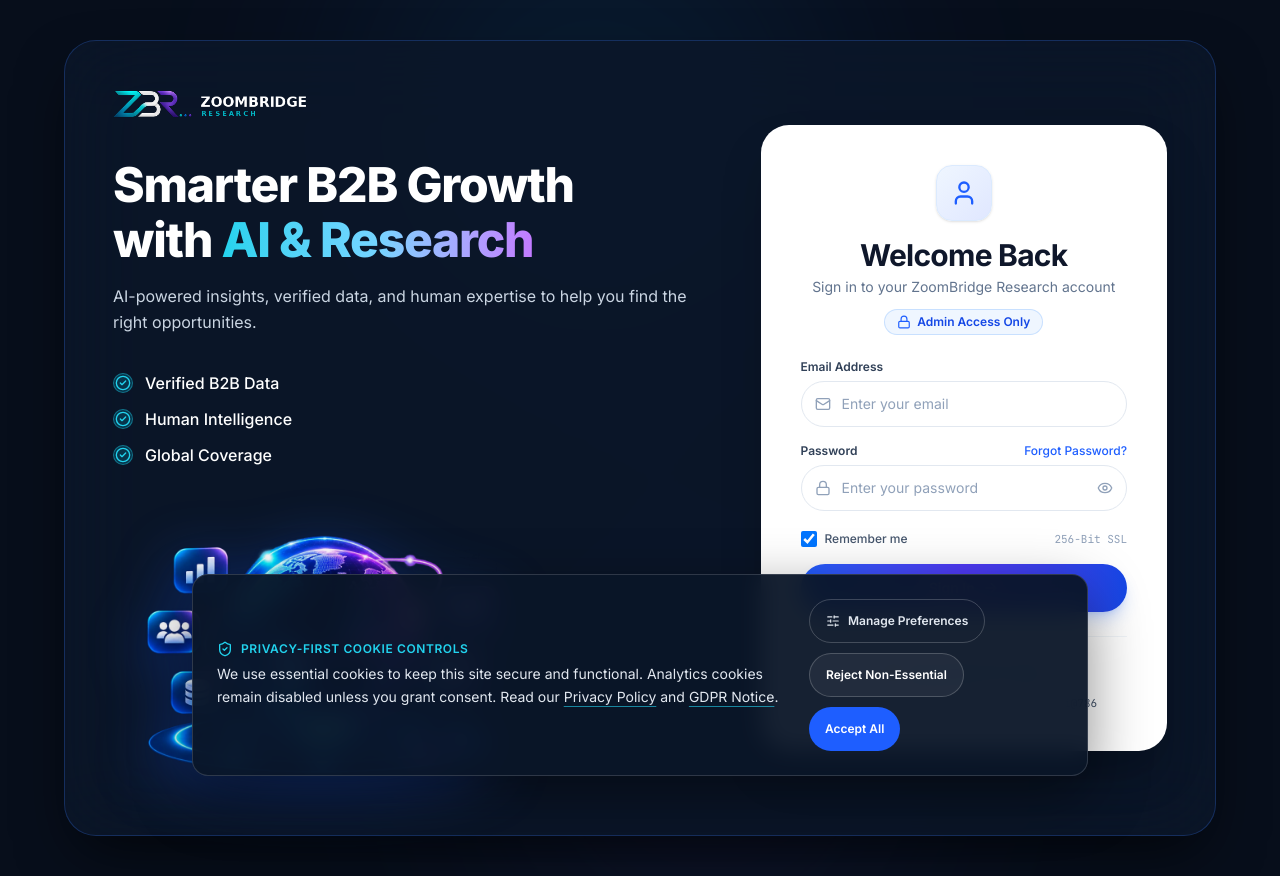
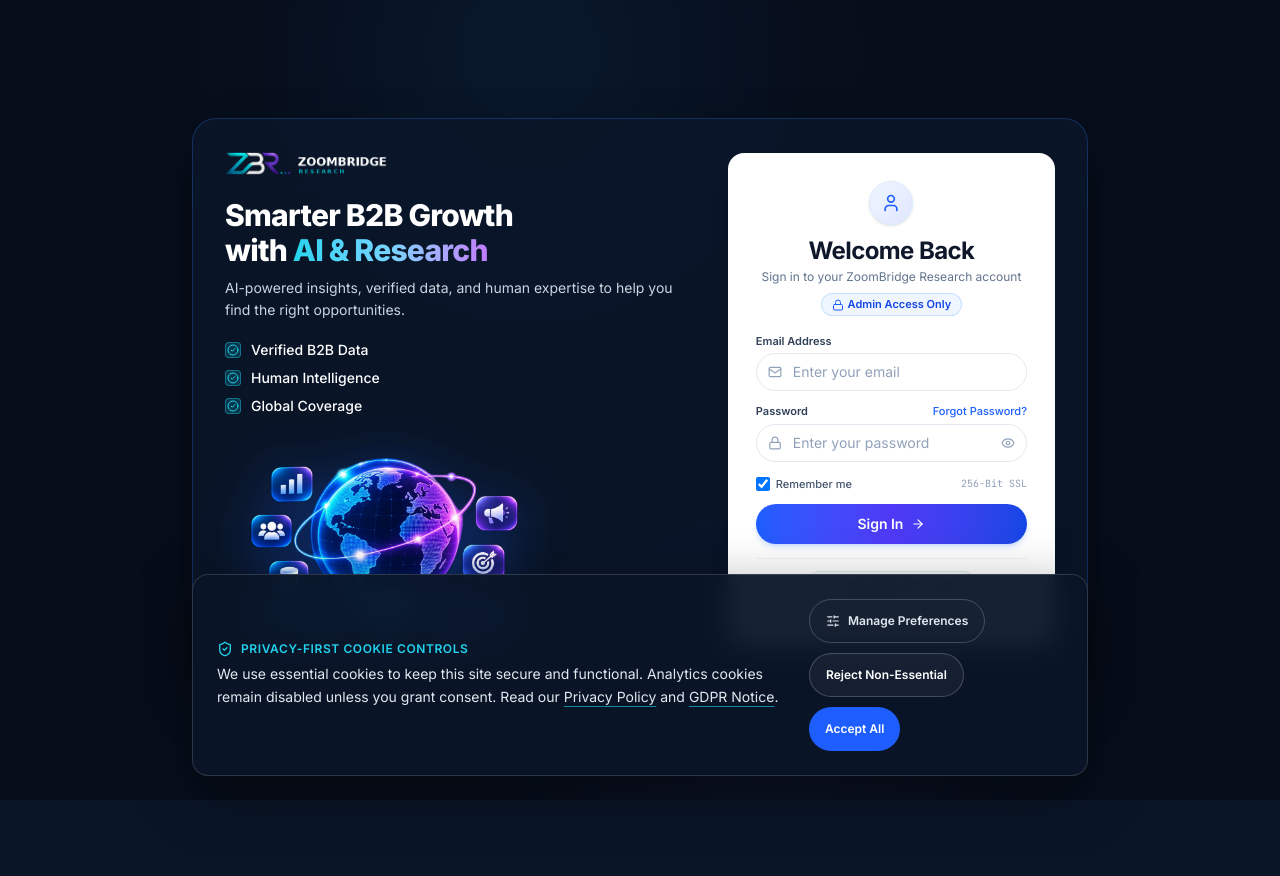
Before and after one commit to arbazmurme/zoombridge, a Next.js app: page /abm-scoring in a window 1280 px wide. After the commit the page ends 800 px from the top, so only its background shows below. Built offline with nearby package versions, Linux system fonts and the light colour scheme; no server answers.

Commit message:
fix(abm): make login card compact to fit standard viewports without vertical scrolling

```diff
--- a/src/components/abm/AbmAdminLogin.tsx
+++ b/src/components/abm/AbmAdminLogin.tsx
@@ -80,7 +80,7 @@ export function AbmAdminLogin({ onSuccess }: AbmAdminLoginProps) {
           setError("Invalid admin password. Please enter the correct password (Ferrari@786) or click Demo Admin Fill.");
         }
       }
-    }, 500);
+    }, 450);
   };
 
   const handleQuickDemoFill = () => {
@@ -90,11 +90,11 @@ export function AbmAdminLogin({ onSuccess }: AbmAdminLoginProps) {
   };
 
   return (
-    <section className="relative min-h-screen flex items-center justify-center px-4 py-10 sm:px-6 lg:px-8 bg-[#070e1b] overflow-hidden">
+    <section className="relative min-h-screen flex items-center justify-center px-4 py-6 sm:px-6 bg-[#070e1b] overflow-hidden">
       {/* Background Cyber Ambient Glows */}
       <div
         aria-hidden="true"
-        className="pointer-events-none absolute -top-40 left-1/4 h-[550px] w-[550px] rounded-full opacity-35 blur-[120px]"
+        className="pointer-events-none absolute -top-40 left-1/4 h-[420px] w-[420px] rounded-full opacity-30 blur-[100px]"
         style={{
           background:
             "radial-gradient(circle, rgba(34,211,238,0.35) 0%, rgba(30,94,255,0.2) 60%, transparent 80%)",
@@ -102,96 +102,96 @@ export function AbmAdminLogin({ onSuccess }: AbmAdminLoginProps) {
       />
       <div
         aria-hidden="true"
-        className="pointer-events-none absolute -bottom-32 right-1/4 h-[500px] w-[500px] rounded-full opacity-30 blur-[130px]"
+        className="pointer-events-none absolute -bottom-32 right-1/4 h-[380px] w-[380px] rounded-full opacity-25 blur-[100px]"
         style={{
           background:
             "radial-gradient(circle, rgba(168,85,247,0.3) 0%, rgba(59,130,246,0.18) 60%, transparent 80%)",
         }}
       />
 
-      {/* Main Glassmorphism Frame Matching Design */}
-      <div className="relative w-full max-w-6xl rounded-[32px] border border-blue-500/25 bg-[#0b172a]/85 p-6 sm:p-10 lg:p-12 shadow-[0_25px_60px_-15px_rgba(0,0,0,0.7)] backdrop-blur-2xl">
-        <div className="grid grid-cols-1 items-center gap-10 lg:grid-cols-12 lg:gap-14">
+      {/* Main Glassmorphism Frame — Compact & Balanced */}
+      <div className="relative w-full max-w-4xl rounded-2xl sm:rounded-3xl border border-blue-500/25 bg-[#0b172a]/90 p-5 sm:p-7 lg:p-8 shadow-[0_20px_50px_-10px_rgba(0,0,0,0.7)] backdrop-blur-2xl">
+        <div className="grid grid-cols-1 items-center gap-6 lg:grid-cols-12 lg:gap-8">
 
           {/* Left Column: Branding, Value Prop & 3D Globe */}
-          <div className="flex flex-col justify-between space-y-8 lg:col-span-7">
+          <div className="flex flex-col justify-between space-y-4 lg:col-span-7">
             {/* Top Brand Logo */}
             <div>
               <Link
                 href="/"
-                className="inline-flex items-center gap-3 transition hover:opacity-90"
+                className="inline-flex items-center gap-2.5 transition hover:opacity-90"
                 aria-label="ZoomBridge Research Home"
               >
-                <ZbrLogo light size={38} />
+                <ZbrLogo light size={32} />
               </Link>
             </div>
 
             {/* Headline & Description */}
-            <div className="space-y-4">
-              <h1 className="text-3xl font-extrabold tracking-tight text-white sm:text-4xl lg:text-5xl leading-[1.15]">
+            <div className="space-y-2">
+              <h1 className="text-2xl font-extrabold tracking-tight text-white sm:text-3xl lg:text-3xl leading-[1.18]">
                 Smarter B2B Growth <br className="hidden sm:inline" />
                 with{" "}
                 <span className="bg-gradient-to-r from-cyan-400 via-sky-300 to-purple-400 bg-clip-text text-transparent">
                   AI &amp; Research
                 </span>
               </h1>
-              <p className="max-w-xl text-sm leading-relaxed text-slate-300 sm:text-base">
+              <p className="max-w-md text-xs sm:text-sm leading-relaxed text-slate-300">
                 AI-powered insights, verified data, and human expertise to help
                 you find the right opportunities.
               </p>
             </div>
 
             {/* Feature Checklist */}
-            <div className="space-y-3 pt-1">
+            <div className="space-y-2 pt-0.5">
               {[
                 "Verified B2B Data",
                 "Human Intelligence",
                 "Global Coverage",
               ].map((item) => (
-                <div key={item} className="flex items-center gap-3 text-white">
-                  <div className="flex h-5 w-5 items-center justify-center rounded-md bg-cyan-500/20 text-cyan-400 border border-cyan-400/40">
-                    <CheckCircle2 className="h-4 w-4" />
+                <div key={item} className="flex items-center gap-2.5 text-white">
+                  <div className="flex h-4 w-4 items-center justify-center rounded bg-cyan-500/20 text-cyan-400 border border-cyan-400/40">
+                    <CheckCircle2 className="h-3 w-3" />
                   </div>
-                  <span className="text-sm font-medium sm:text-base">{item}</span>
+                  <span className="text-xs sm:text-sm font-medium">{item}</span>
                 </div>
               ))}
             </div>
 
             {/* 3D Holographic Globe Illustration */}
-            <div className="relative pt-2 flex justify-center lg:justify-start">
-              <div className="relative w-full max-w-[420px] aspect-[1024/682]">
+            <div className="relative pt-1 flex justify-center lg:justify-start">
+              <div className="relative w-full max-w-[280px] sm:max-w-[320px] aspect-[1024/682]">
                 <Image
                   src="/images/abm-scoring/login-globe.webp"
                   alt="ZoomBridge B2B Global Intelligence Platform"
                   fill
                   priority
-                  sizes="(max-width: 768px) 100vw, 420px"
-                  className="object-contain drop-shadow-[0_15px_30px_rgba(30,94,255,0.4)]"
+                  sizes="(max-width: 768px) 280px, 320px"
+                  className="object-contain drop-shadow-[0_10px_25px_rgba(30,94,255,0.35)]"
                 />
               </div>
             </div>
           </div>
 
-          {/* Right Column: Sleek White Login Card */}
+          {/* Right Column: Sleek White Login Card (Compact) */}
           <div className="w-full lg:col-span-5">
-            <div className="relative rounded-[28px] bg-white p-7 sm:p-10 text-slate-900 shadow-2xl">
+            <div className="relative rounded-2xl bg-white p-5 sm:p-7 text-slate-900 shadow-xl">
               {/* User Avatar Circle */}
-              <div className="mx-auto mb-4 flex h-14 w-14 items-center justify-center rounded-2xl bg-gradient-to-br from-blue-50 to-indigo-100 text-blue-600 shadow-sm border border-blue-100">
-                <User className="h-7 w-7" />
+              <div className="mx-auto mb-2.5 flex h-11 w-11 items-center justify-center rounded-xl bg-gradient-to-br from-blue-50 to-indigo-100 text-blue-600 shadow-sm border border-blue-100">
+                <User className="h-5 w-5" />
               </div>
 
               {/* Card Titles */}
               <div className="text-center">
-                <h2 className="text-2xl font-bold tracking-tight text-slate-900 sm:text-3xl">
+                <h2 className="text-xl sm:text-2xl font-bold tracking-tight text-slate-900">
                   Welcome Back
                 </h2>
-                <p className="mt-1 text-xs text-slate-500 sm:text-sm">
+                <p className="mt-0.5 text-[11px] sm:text-xs text-slate-500">
                   Sign in to your ZoomBridge Research account
                 </p>
 
                 {/* Admin Access Only Badge */}
-                <div className="mt-3 inline-flex items-center gap-1.5 rounded-full border border-blue-200/80 bg-blue-50 px-3 py-1 text-xs font-semibold text-blue-700">
-                  <Lock className="h-3.5 w-3.5 text-blue-600" />
+                <div className="mt-2 inline-flex items-center gap-1 rounded-full border border-blue-200/80 bg-blue-50 px-2.5 py-0.5 text-[11px] font-semibold text-blue-700">
+                  <Lock className="h-3 w-3 text-blue-600" />
                   <span>Admin Access Only</span>
                 </div>
               </div>
@@ -200,9 +200,9 @@ export function AbmAdminLogin({ onSuccess }: AbmAdminLoginProps) {
               {error && (
                 <div
                   role="alert"
-                  className="mt-5 flex items-start gap-2.5 rounded-xl border border-red-200 bg-red-50 p-3.5 text-xs text-red-700 leading-snug"
+                  className="mt-3 flex items-start gap-2 rounded-lg border border-red-200 bg-red-50 p-2.5 text-[11px] text-red-700 leading-snug"
                 >
-                  <ShieldAlert className="h-4 w-4 shrink-0 text-red-600 mt-0.5" />
+                  <ShieldAlert className="h-3.5 w-3.5 shrink-0 text-red-600 mt-0.5" />
                   <div>
                     <span className="font-semibold block">Access Denied</span>
                     <span>{error}</span>
@@ -211,18 +211,18 @@ export function AbmAdminLogin({ onSuccess }: AbmAdminLoginProps) {
               )}
 
               {/* Login Form */}
-              <form onSubmit={handleSubmit} className="mt-6 space-y-4">
+              <form onSubmit={handleSubmit} className="mt-4 space-y-3">
                 {/* Email Address */}
                 <div>
                   <label
                     htmlFor="admin-email"
-                    className="block text-xs font-semibold text-slate-700 mb-1.5"
+                    className="block text-[11px] font-semibold text-slate-700 mb-1"
                   >
                     Email Address
                   </label>
                   <div className="relative">
-                    <div className="pointer-events-none absolute inset-y-0 left-0 flex items-center pl-3.5 text-slate-400">
-                      <Mail className="h-4 w-4" />
+                    <div className="pointer-events-none absolute inset-y-0 left-0 flex items-center pl-3 text-slate-400">
+                      <Mail className="h-3.5 w-3.5" />
                     </div>
                     <input
                       id="admin-email"
@@ -231,31 +231,31 @@ export function AbmAdminLogin({ onSuccess }: AbmAdminLoginProps) {
                       value={email}
                       onChange={(e) => setEmail(e.target.value)}
                       placeholder="Enter your email"
-                      className="w-full rounded-xl border border-slate-200 py-3 pl-10 pr-4 text-sm text-slate-900 placeholder:text-slate-400 transition focus:border-blue-500 focus:outline-none focus:ring-2 focus:ring-blue-500/20"
+                      className="w-full rounded-lg border border-slate-200 py-2 pl-9 pr-3 text-xs sm:text-sm text-slate-900 placeholder:text-slate-400 transition focus:border-blue-500 focus:outline-none focus:ring-2 focus:ring-blue-500/20"
                     />
                   </div>
                 </div>
 
                 {/* Password */}
                 <div>
-                  <div className="flex items-center justify-between mb-1.5">
+                  <div className="flex items-center justify-between mb-1">
                     <label
                       htmlFor="admin-password"
-                      className="text-xs font-semibold text-slate-700"
+                      className="text-[11px] font-semibold text-slate-700"
                     >
                       Password
                     </label>
                     <button
                       type="button"
                       onClick={() => setShowForgotModal(true)}
-                      className="text-xs font-medium text-blue-600 hover:text-blue-700 hover:underline"
+                      className="text-[11px] font-medium text-blue-600 hover:text-blue-700 hover:underline"
                     >
                       Forgot Password?
                     </button>
                   </div>
                   <div className="relative">
-                    <div className="pointer-events-none absolute inset-y-0 left-0 flex items-center pl-3.5 text-slate-400">
-                      <Lock className="h-4 w-4" />
+                    <div className="pointer-events-none absolute inset-y-0 left-0 flex items-center pl-3 text-slate-400">
+                      <Lock className="h-3.5 w-3.5" />
                     </div>
                     <input
                       id="admin-password"
@@ -264,38 +264,38 @@ export function AbmAdminLogin({ onSuccess }: AbmAdminLoginProps) {
                       value={password}
                       onChange={(e) => setPassword(e.target.value)}
                       placeholder="Enter your password"
-                      className="w-full rounded-xl border border-slate-200 py-3 pl-10 pr-11 text-sm text-slate-900 placeholder:text-slate-400 transition focus:border-blue-500 focus:outline-none focus:ring-2 focus:ring-blue-500/20"
+                      className="w-full rounded-lg border border-slate-200 py-2 pl-9 pr-9 text-xs sm:text-sm text-slate-900 placeholder:text-slate-400 transition focus:border-blue-500 focus:outline-none focus:ring-2 focus:ring-blue-500/20"
                     />
                     <button
                       type="button"
                       onClick={() => setShowPassword(!showPassword)}
-                      className="absolute inset-y-0 right-0 flex items-center pr-3.5 text-slate-400 hover:text-slate-600"
+                      className="absolute inset-y-0 right-0 flex items-center pr-3 text-slate-400 hover:text-slate-600"
                       aria-label={showPassword ? "Hide password" : "Show password"}
                     >
                       {showPassword ? (
-                        <EyeOff className="h-4 w-4" />
+                        <EyeOff className="h-3.5 w-3.5" />
                       ) : (
-                        <Eye className="h-4 w-4" />
+                        <Eye className="h-3.5 w-3.5" />
                       )}
                     </button>
                   </div>
                 </div>
 
                 {/* Remember Me */}
-                <div className="flex items-center justify-between pt-1">
-                  <label className="flex items-center gap-2 cursor-pointer">
+                <div className="flex items-center justify-between pt-0.5">
+                  <label className="flex items-center gap-1.5 cursor-pointer">
                     <input
                       type="checkbox"
                       checked={rememberMe}
                       onChange={(e) => setRememberMe(e.target.checked)}
-                      className="h-4 w-4 rounded border-slate-300 text-blue-600 focus:ring-blue-500"
+                      className="h-3.5 w-3.5 rounded border-slate-300 text-blue-600 focus:ring-blue-500"
                     />
-                    <span className="text-xs text-slate-600 font-medium">
+                    <span className="text-[11px] text-slate-600 font-medium">
                       Remember me
                     </span>
                   </label>
 
-                  <span className="text-[11px] font-mono text-slate-400">
+                  <span className="text-[10px] font-mono text-slate-400">
                     256-Bit SSL
                   </span>
                 </div>
@@ -304,33 +304,33 @@ export function AbmAdminLogin({ onSuccess }: AbmAdminLoginProps) {
                 <button
                   type="submit"
                   disabled={loading}
-                  className="w-full mt-2 flex items-center justify-center gap-2 rounded-xl bg-gradient-to-r from-blue-600 via-indigo-600 to-blue-700 py-3.5 px-6 font-semibold text-sm text-white shadow-lg shadow-blue-500/25 transition hover:from-blue-500 hover:to-indigo-500 active:scale-[0.99] disabled:opacity-75"
+                  className="w-full mt-1.5 flex items-center justify-center gap-2 rounded-lg bg-gradient-to-r from-blue-600 via-indigo-600 to-blue-700 py-2.5 px-4 font-semibold text-xs sm:text-sm text-white shadow-md shadow-blue-500/20 transition hover:from-blue-500 hover:to-indigo-500 active:scale-[0.99] disabled:opacity-75"
                 >
                   {loading ? (
                     <div className="flex items-center gap-2">
-                      <div className="h-4 w-4 animate-spin rounded-full border-2 border-white border-t-transparent" />
+                      <div className="h-3.5 w-3.5 animate-spin rounded-full border-2 border-white border-t-transparent" />
                       <span>Authenticating...</span>
                     </div>
                   ) : (
                     <>
                       <span>Sign In</span>
-                      <ArrowRight className="h-4 w-4" />
+                      <ArrowRight className="h-3.5 w-3.5" />
                     </>
                   )}
                 </button>
               </form>
 
-              {/* Quick Fill Admin Access Helper for Instant Testing */}
-              <div className="mt-6 pt-5 border-t border-slate-100 flex flex-col items-center">
+              {/* Quick Fill Admin Access Helper */}
+              <div className="mt-3.5 pt-3 border-t border-slate-100 flex flex-col items-center">
                 <button
                   type="button"
                   onClick={handleQuickDemoFill}
-                  className="group inline-flex items-center gap-1.5 rounded-lg border border-slate-200 bg-slate-50 px-3 py-1.5 text-xs text-slate-600 hover:bg-blue-50 hover:text-blue-700 hover:border-blue-200 transition"
+                  className="group inline-flex items-center gap-1.5 rounded-md border border-slate-200 bg-slate-50 px-2.5 py-1 text-[11px] text-slate-600 hover:bg-blue-50 hover:text-blue-700 hover:border-blue-200 transition"
                 >
-                  <Sparkles className="h-3.5 w-3.5 text-amber-500 group-hover:text-blue-600" />
+                  <Sparkles className="h-3 w-3 text-amber-500 group-hover:text-blue-600" />
                   <span>Demo Admin Fill (1-Click)</span>
                 </button>
-                <p className="mt-2 text-[11px] text-slate-400 text-center">
+                <p className="mt-1.5 text-[10px] text-slate-400 text-center">
                   Credentials: <code className="text-slate-600 font-mono">sales@wearezbr.com</code> / <code className="text-slate-600 font-mono">Ferrari@786</code>
                 </p>
               </div>
@@ -347,16 +347,16 @@ export function AbmAdminLogin({ onSuccess }: AbmAdminLoginProps) {
           aria-modal="true"
           className="fixed inset-0 z-50 flex items-center justify-center bg-black/60 p-4 backdrop-blur-sm"
         >
-          <div className="relative w-full max-w-sm rounded-2xl bg-white p-6 text-slate-900 shadow-2xl">
-            <div className="flex items-center gap-2 text-blue-600 mb-2">
-              <ShieldCheck className="h-5 w-5" />
-              <h3 className="font-bold text-base">Admin Password Reset</h3>
+          <div className="relative w-full max-w-sm rounded-xl bg-white p-5 text-slate-900 shadow-2xl">
+            <div className="flex items-center gap-2 text-blue-600 mb-1.5">
+              <ShieldCheck className="h-4 w-4" />
+              <h3 className="font-bold text-sm">Admin Password Reset</h3>
             </div>
             <p className="text-xs text-slate-600 leading-relaxed">
               Because ABM Scoring is restricted to enterprise administrators,
               credentials can only be reset through our infrastructure security desk:
             </p>
-            <div className="mt-3 rounded-lg bg-slate-50 p-2.5 text-xs font-mono text-slate-700 border border-slate-200">
+            <div className="mt-2.5 rounded-md bg-slate-50 p-2 text-xs font-mono text-slate-700 border border-slate-200">
               admin-security@zoombridgeresearch.com
             </div>
             <p className="mt-2 text-[11px] text-slate-500">
@@ -365,7 +365,7 @@ export function AbmAdminLogin({ onSuccess }: AbmAdminLoginProps) {
             <button
               type="button"
               onClick={() => setShowForgotModal(false)}
-              className="mt-4 w-full rounded-lg bg-slate-900 py-2 text-xs font-semibold text-white hover:bg-slate-800"
+              className="mt-3.5 w-full rounded-lg bg-slate-900 py-1.5 text-xs font-semibold text-white hover:bg-slate-800"
             >
               Close
             </button>
```
